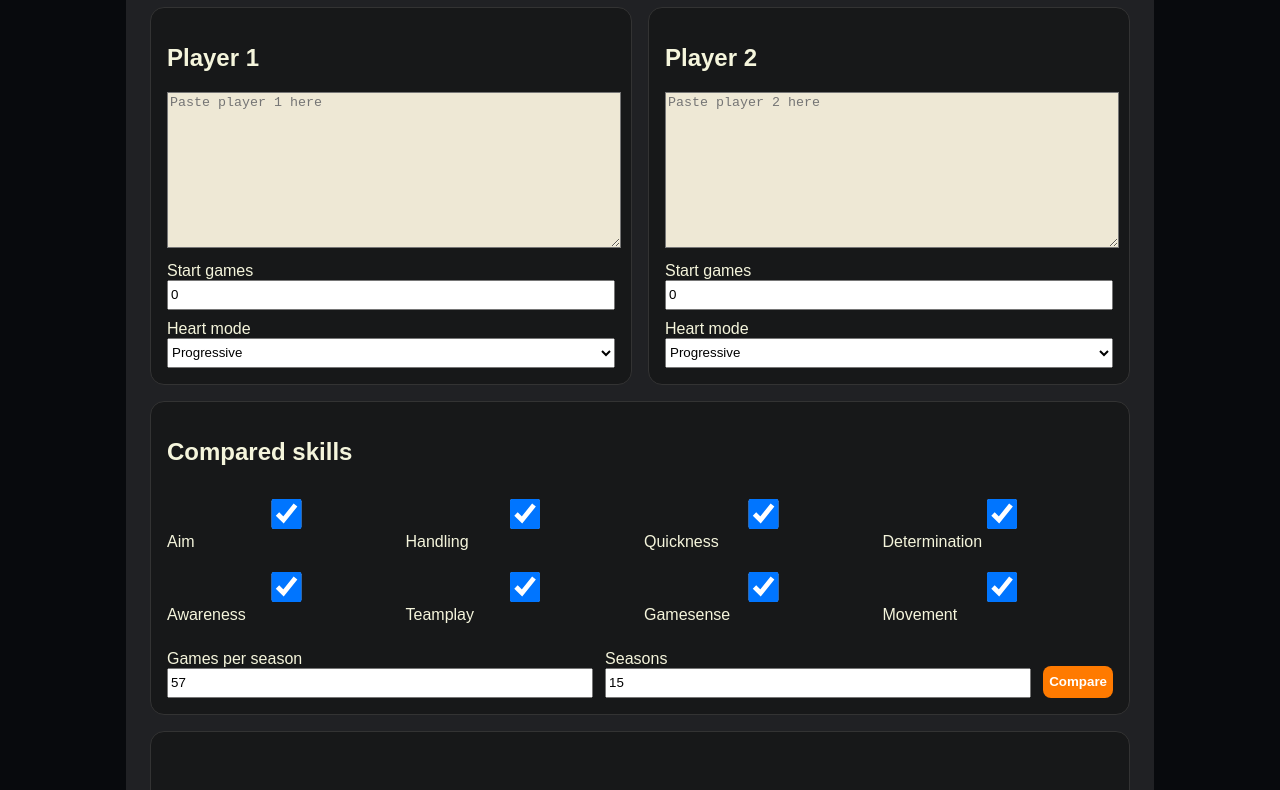
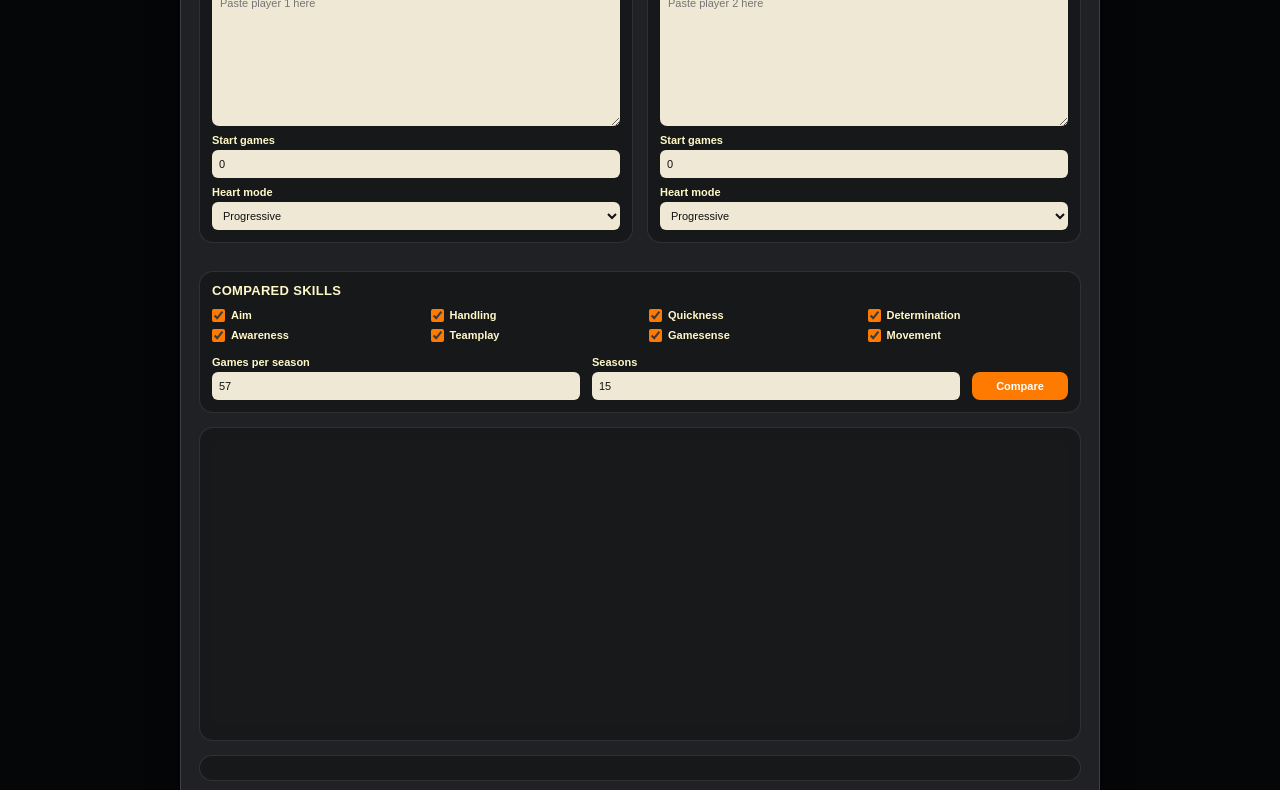
Before and after one commit to DerDissenter/cpl-limit-comparison, a plain HTML site: page index.html in a window 1280 px wide. Shown: the part 129-919 px from the top of the page. Drawn offline with nearby package versions, Linux system fonts and the light colour scheme.

Commit message:
Polish UI

```diff
--- a/style.css
+++ b/style.css
@@ -1,79 +1,216 @@
+* {
+  box-sizing: border-box;
+}
+
 body {
   margin: 0;
-  background: #080a0d;
-  color: #f5f5dc;
-  font-family: Arial, sans-serif;
+  min-height: 100vh;
+  background: #050608;
+  color: #f5f1c8;
+  font-family: "Poppins", Arial, sans-serif;
+  font-size: 12px;
 }
 
 .app {
-  max-width: 980px;
-  margin: 32px auto;
-  padding: 24px;
+  width: 920px;
+  margin: 20px auto;
+  padding: 18px;
   background: #202124;
+  border: 1px solid rgba(255, 255, 255, 0.14);
   border-radius: 18px;
+  box-shadow: 0 0 0 1px rgba(0,0,0,0.35), 0 12px 32px rgba(0,0,0,0.45);
+}
+
+h1 {
+  margin: 0 0 18px 0;
+  color: #ffffff;
+  font-size: 21px;
+  line-height: 1.1;
+  font-weight: 700;
+}
+
+h2 {
+  margin: 0 0 10px 0;
+  color: #fff8c9;
+  font-size: 13px;
+  line-height: 1.1;
+  font-weight: 800;
+  text-transform: uppercase;
+  letter-spacing: 0.3px;
 }
 
 .player-grid {
   display: grid;
   grid-template-columns: 1fr 1fr;
-  gap: 16px;
+  gap: 14px;
+  margin-bottom: 14px;
 }
 
 .panel {
   background: #171819;
-  border: 1px solid #333;
+  border: 1px solid rgba(255, 255, 255, 0.11);
   border-radius: 14px;
-  padding: 16px;
-  margin-bottom: 16px;
+  padding: 12px;
+  margin-bottom: 14px;
 }
 
 textarea {
   width: 100%;
-  height: 150px;
+  height: 138px;
+  resize: vertical;
+  display: block;
+
   background: #eee8d5;
   color: #111;
+  border: none;
+  border-radius: 7px;
+  padding: 8px;
+
+  font-family: "Poppins", Arial, sans-serif;
+  font-size: 11px;
+  line-height: 1.35;
+  outline: none;
 }
 
 label {
   display: block;
-  margin-top: 10px;
+  margin-top: 8px;
+  color: #fff8c9;
+  font-size: 11px;
+  font-weight: 700;
 }
 
 input,
 select {
   width: 100%;
-  height: 30px;
-  box-sizing: border-box;
+  height: 28px;
+  margin-top: 4px;
+  padding: 3px 7px;
+
+  background: #eee8d5;
+  color: #111;
+  border: none;
+  border-radius: 6px;
+  outline: none;
+
+  font-family: "Poppins", Arial, sans-serif;
+  font-size: 11px;
+}
+
+select {
+  cursor: pointer;
 }
 
 .skill-grid {
   display: grid;
   grid-template-columns: repeat(4, 1fr);
-  gap: 8px;
+  gap: 7px 18px;
+  margin-top: 8px;
+  margin-bottom: 14px;
+}
+
+.skill-grid label {
+  display: flex;
+  align-items: center;
+  gap: 6px;
+
+  margin: 0;
+  color: #fff8c9;
+  font-size: 11px;
+  font-weight: 700;
+  white-space: nowrap;
+}
+
+.skill-grid input[type="checkbox"] {
+  width: 13px;
+  height: 13px;
+  margin: 0;
+  padding: 0;
+  accent-color: #ff7a00;
+  cursor: pointer;
 }
 
 .options-grid {
   display: grid;
-  grid-template-columns: 1fr 1fr auto;
+  grid-template-columns: 1fr 1fr 96px;
   gap: 12px;
   align-items: end;
-  margin-top: 16px;
+  margin-top: 4px;
+}
+
+.options-grid label {
+  margin: 0;
 }
 
 button {
-  height: 32px;
+  height: 28px;
+  padding: 0 14px;
+
   background: #ff7a00;
-  color: white;
+  color: #ffffff;
   border: none;
   border-radius: 8px;
-  font-weight: bold;
+
+  font-family: "Poppins", Arial, sans-serif;
+  font-size: 11px;
+  font-weight: 800;
   cursor: pointer;
 }
 
+button:hover {
+  filter: brightness(1.12);
+}
+
 .chart-panel {
-  min-height: 320px;
+  padding: 12px;
+  min-height: 286px;
 }
 
 #comparison-chart {
-  max-height: 320px;
+  width: 100% !important;
+  max-height: 285px;
+
+  background: #18191a;
+  border-radius: 12px;
 }
+
+#summary {
+  color: #fff8c9;
+  font-size: 11px;
+  line-height: 1.45;
+}
+
+#summary h2 {
+  margin-bottom: 12px;
+  color: #ffffff;
+  font-size: 14px;
+  text-transform: uppercase;
+}
+
+#summary p {
+  margin: 7px 0;
+}
+
+#summary strong {
+  color: #ffffff;
+  font-weight: 800;
+}
+
+@media (max-width: 960px) {
+  .app {
+    width: calc(100% - 24px);
+    margin: 12px;
+  }
+
+  .player-grid {
+    grid-template-columns: 1fr;
+  }
+
+  .skill-grid {
+    grid-template-columns: repeat(2, 1fr);
+  }
+
+  .options-grid {
+    grid-template-columns: 1fr;
+  }
+}
```
